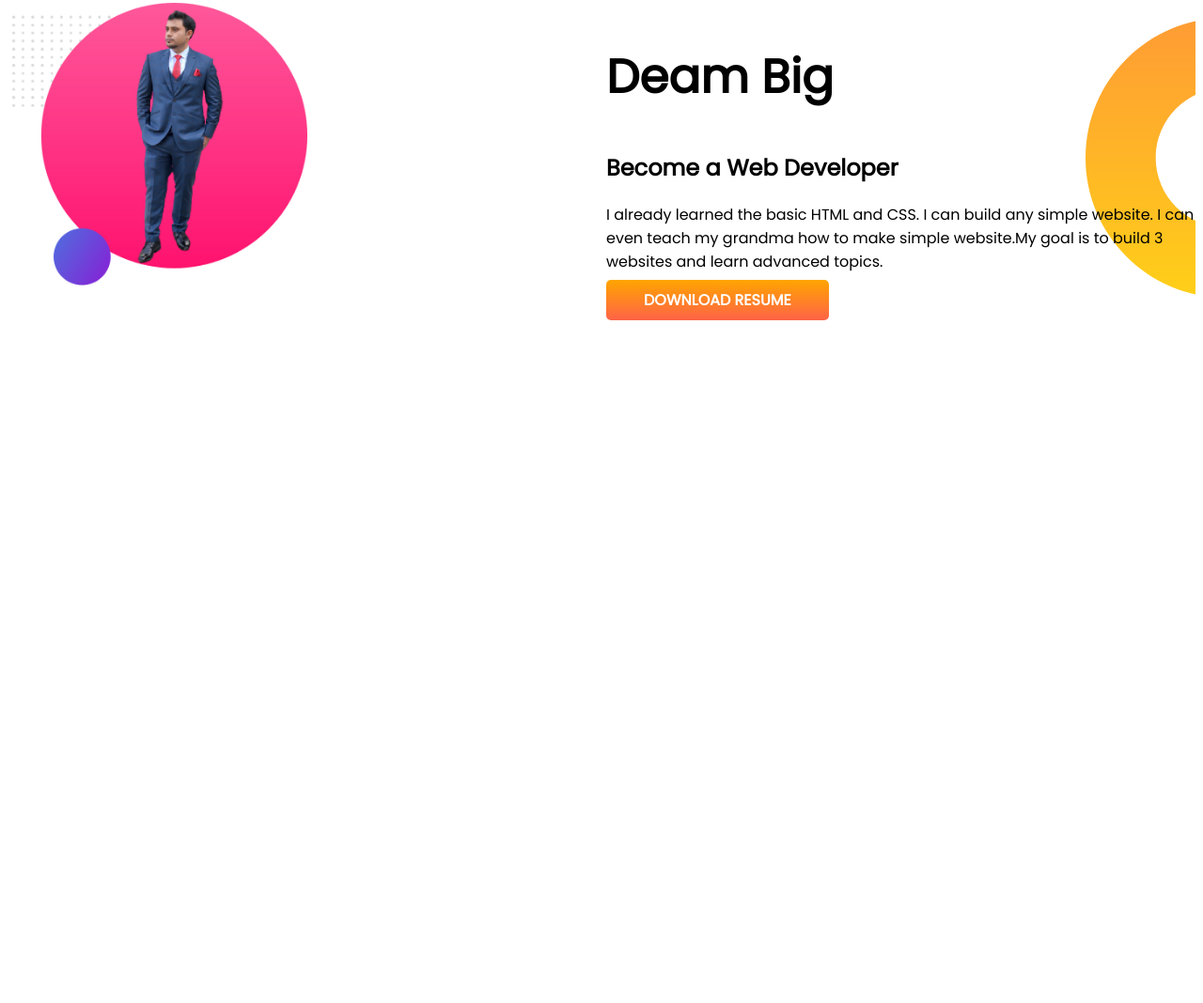
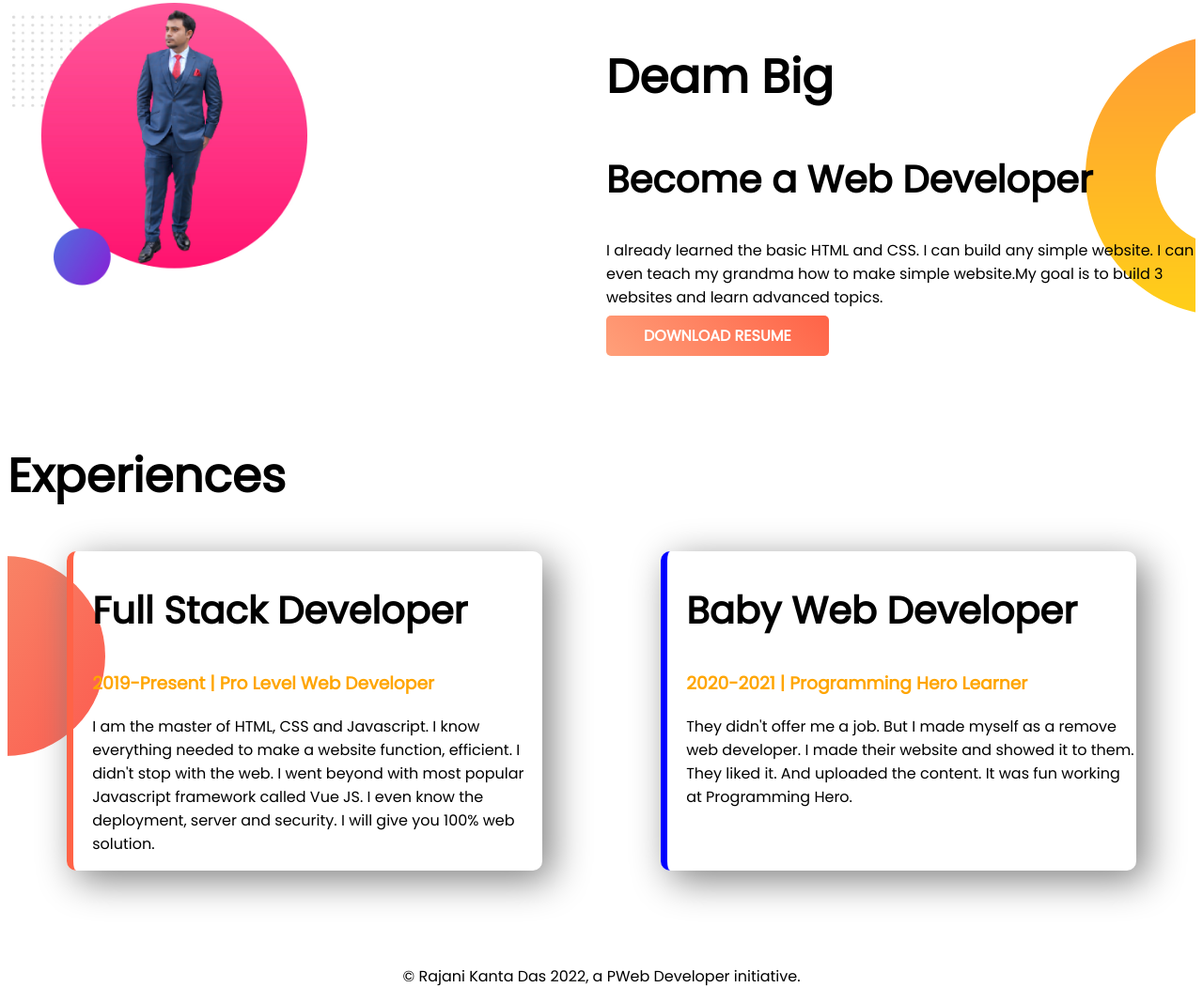
Before and after one commit to raj073/developer-portfolio, a plain HTML site: page index.html in a window 1280 px wide. Shown: the part 572-1640 px from the top of the page at 94% size. Before the commit the page ends 1004 px from the top, so only its background shows below. Drawn offline with Linux system fonts and the light colour scheme.

Commit message:
styled border and footer added

```diff
--- a/index.html
+++ b/index.html
@@ -14,7 +14,7 @@
 </head>
 
 <body>
-    <section class="top-banner">
+    <section class="top-banner flexible-container">
         <div class="half-width">
             <h1>Welcome To</h1>
             <h1><span class="name">Rajani Kanta Das</span> World!</h1>
@@ -29,7 +29,7 @@
         </div>
     </section>
 
-    <section class="dream-big">
+    <section class="dream-big flexible-container">
         <div class="half-width">
             <img src="dream-big.jpg" alt="Background Image">
         </div>
@@ -43,6 +43,34 @@
         </div>
     </section>
 
+    <section class="experience-area">
+        <h1>Experiences</h1>
+
+        <div class="flexible-container">
+            <div id="full-stack-developer" class="experience-item">
+                <h2>Full Stack Developer</h2>
+                <h3 class="name">2019-Present | Pro Level Web Developer</h3>
+                <p>I am the master of HTML, CSS and Javascript. I know everything needed to make a website function,
+                    efficient. I didn't stop with the web. I went beyond with most popular Javascript framework
+                    called Vue JS. I even know the deployment, server and security. I will give you 100% web solution.
+                </p>
+            </div>
+            <div id="baby-web-developer" class="experience-item">
+                <h2>Baby Web Developer</h2>
+                <h3 class="name">2020-2021 | Programming Hero Learner</h3>
+                <p>They didn't offer me a job. But I made myself as a remove web developer. I made their
+                    website and showed it to them. They liked it. And uploaded the content. It was fun working at
+                    Programming Hero.</p>
+            </div>
+        </div>
+
+    </section>
+
 </body>
+<footer>
+    <p>
+        © Rajani Kanta Das 2022, a PWeb Developer initiative.
+    </p>
+</footer>
 
 </html>
--- a/style.css
+++ b/style.css
@@ -7,11 +7,15 @@ h1 {
     font-size: 50px;
 }
 
+h2 {
+    font-size: 40px;
+}
+
 .name {
     color: orange;
 }
 
-section {
+.flexible-container {
     display: flex;
     margin-bottom: 100px;
 }
@@ -27,7 +31,7 @@ section {
 
 .link-button {
     text-decoration: none;
-    background-image: linear-gradient(orange, tomato);
+    background-image: linear-gradient(45deg, lightsalmon, tomato);
     padding: 10px 40px;
     color: white;
     border-radius: 5px;
@@ -43,3 +47,30 @@ section {
     background-repeat: no-repeat;
     background-position: right;
 }
+
+.experience-area {
+    background-image: url(exp-bg.png);
+    background-repeat: no-repeat;
+    background-position: left;
+}
+
+.experience-item {
+    width: 40%;
+    margin-left: 5%;
+    margin-right: 5%;
+    padding-left: 20px;
+    border-radius: 10px;
+    box-shadow: 10px 10px 40px gray;
+}
+
+#full-stack-developer {
+    border-left: 7px solid tomato;
+}
+
+#baby-web-developer {
+    border-left: 7px solid blue;
+}
+
+footer p {
+    text-align: center;
+}
```
